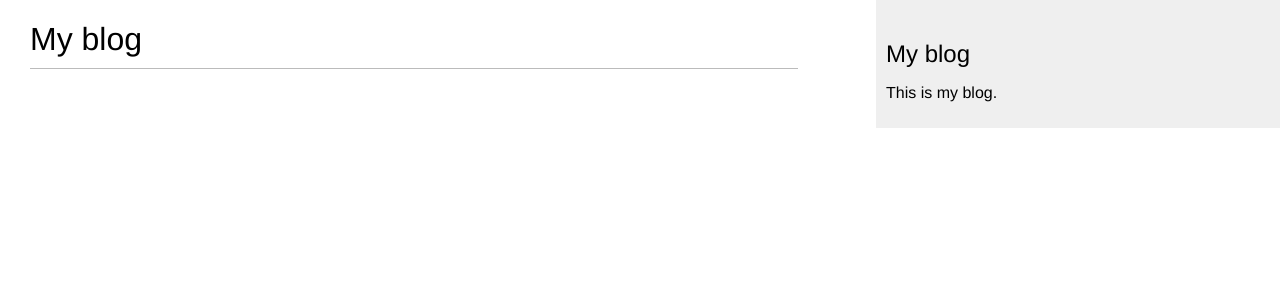
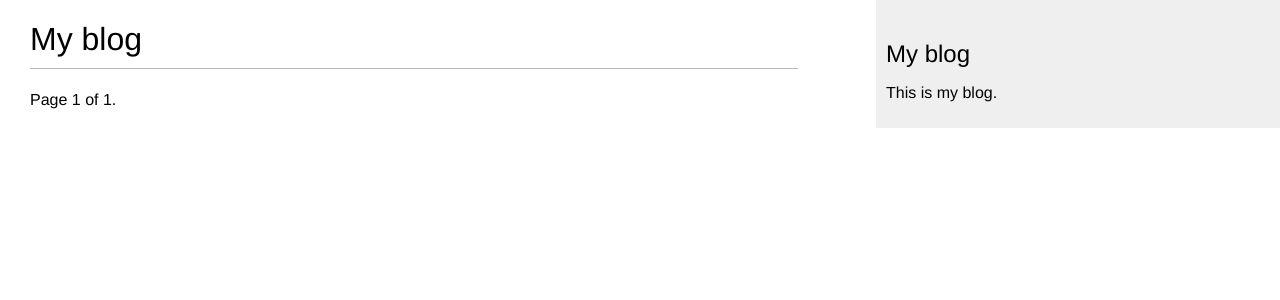
Before and after one commit to ExpiZer0/exampleBlog, a Django app: page /blog/ in a window 1280 px wide. Shown: the top 300 px of the page. Run offline with Django 4.2, Linux system fonts and the light colour scheme; data that the repository does not hold is empty.

Commit message:
feat(blog): added pagination

```diff
--- a/eBlog/blog/templates/blog/post/list.html
+++ b/eBlog/blog/templates/blog/post/list.html
@@ -9,4 +9,5 @@
         <p class="date">Published {{ post.publish }} by {{ post.author }}</p>
         {{ post.body|truncatewords:30|linebreaks }}
     {% endfor %}
+    {% include "paginator.html" with page=posts %}
 {% endblock %}
--- /dev/null
+++ b/eBlog/blog/templates/paginator.html
@@ -0,0 +1,13 @@
+<div class="paginator">
+  <span class="step-links">
+    {% if page.has_previous %}
+      <a href="?page={{ page.previous_page_number }}">Previous</a>
+    {% endif %}
+    <span class="current">
+      Page {{ page.number }} of {{ page.paginator.num_pages }}.
+    </span>
+    {% if page.has_next %}
+      <a href="?page={{ page.next_page_number }}">Next</a>
+    {% endif %}
+  </span>
+</div>
--- a/eBlog/blog/views.py
+++ b/eBlog/blog/views.py
@@ -1,9 +1,23 @@
 from django.shortcuts import render, get_object_or_404
 from .models import Post
+from django.core.paginator import Paginator, EmptyPage, PageNotAnInteger
 
 def post_list(request):
-    posts = Post.published.all()
-    return render(request, 'blog/post/list.html', {'posts': posts})
+    object_list = Post.published.all()
+    number_of_posts = 3
+    paginator = Paginator(object_list, number_of_posts) # По 3 статьи на каждой странице.
+    page = request.GET.get('page')
+
+    try:
+        posts = paginator.page(page)
+    except PageNotAnInteger:
+        # Если страница не является целым числом, возвращаем первую страницу.
+        posts = paginator.page(1)
+    except EmptyPage:
+        # Если номер страницы больше, чем общее количество страниц, возвращаем последнюю.
+        posts = paginator.page(paginator.num_pages)
+
+    return render(request, 'blog/post/list.html', {'page': page, 'posts': posts})
 
 def post_detail(request, year, month, day, post):
     post = get_object_or_404(Post, slug=post, status='published', publish__year=year,
```
